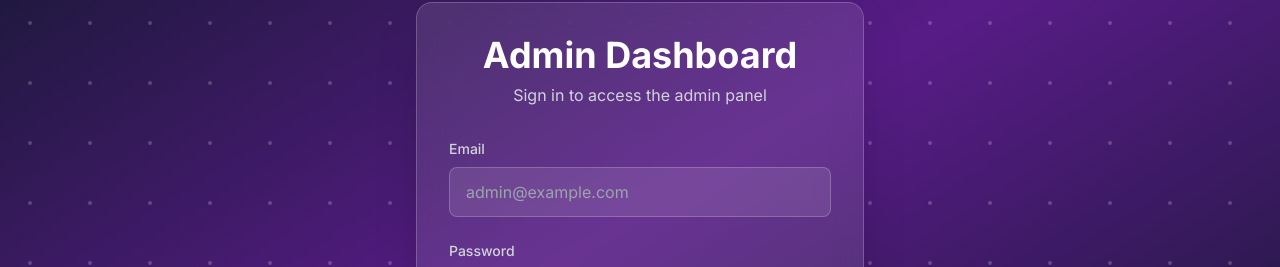
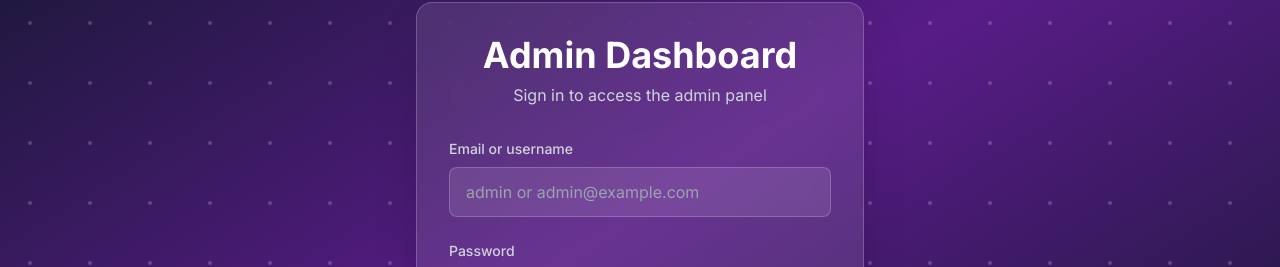
Before and after one commit to JaskiratOberoi/Asset-tracker, a Vue app in the folder frontend/: page /login in a window 1280 px wide. Shown: the part 187-454 px from the top of the page. Built offline with nearby package versions, Linux system fonts and the light colour scheme; no server answers.

Commit message:
fix: allow admin as login (remove email format validation)

```diff
--- a/frontend/src/views/LoginView.vue
+++ b/frontend/src/views/LoginView.vue
@@ -86,14 +86,15 @@ onMounted(() => {
           <form @submit.prevent="handleLogin" class="space-y-6">
             <div>
               <label class="block text-sm font-medium text-gray-300 mb-2">
-                Email
+                Email or username
               </label>
               <input
                 v-model="email"
-                type="email"
+                type="text"
                 required
+                autocomplete="username"
                 class="w-full px-4 py-3 bg-white/10 border border-white/20 rounded-lg text-white placeholder-gray-400 focus:outline-none focus:ring-2 focus:ring-purple-500 focus:border-transparent transition"
-                placeholder="admin@example.com"
+                placeholder="admin or admin@example.com"
                 :disabled="isLoading"
               />
             </div>
```
